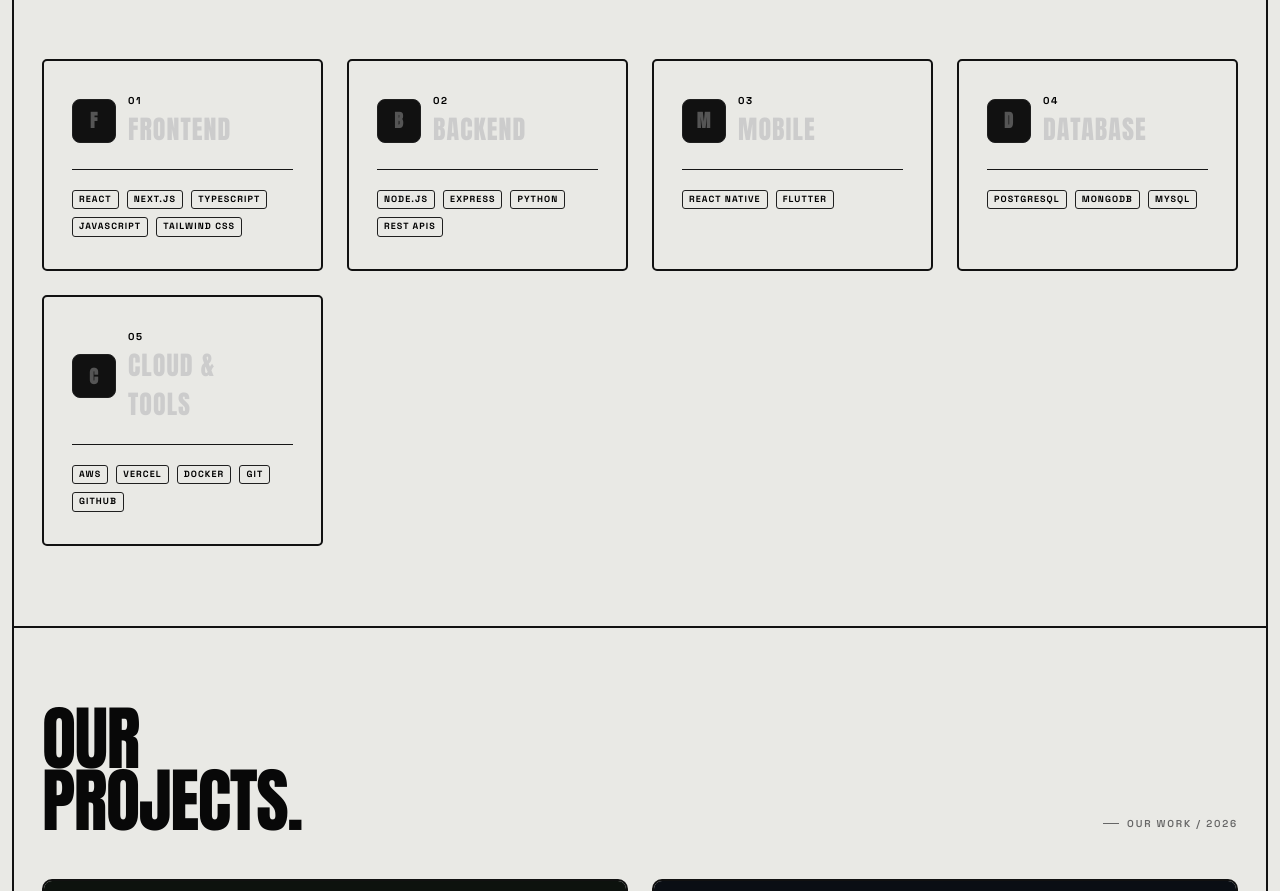
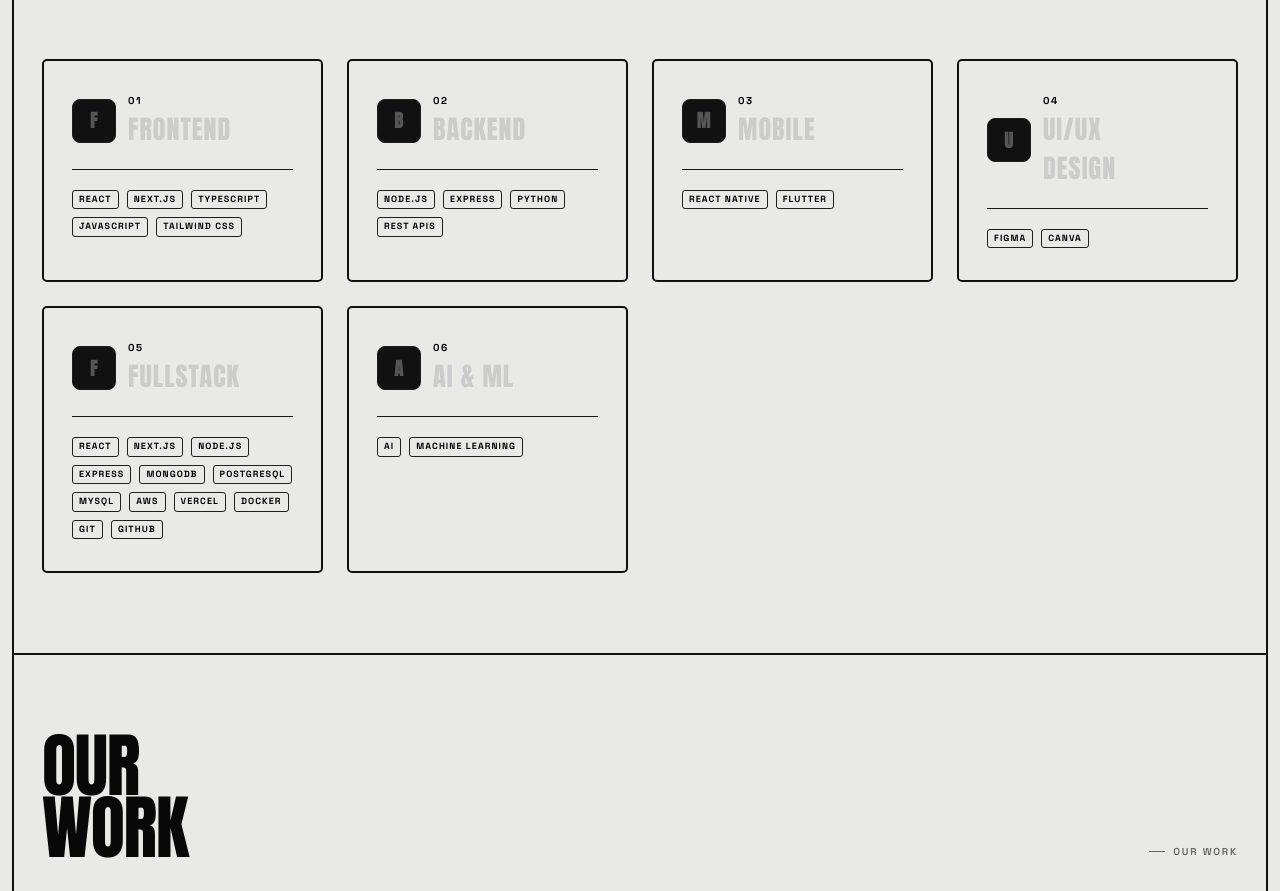
Before and after one commit to AdityaGore2960/DigitalKroftPortfolio, a Next.js app: page / in a window 1280 px wide. Shown: the part 1877-2768 px from the top of the page. Built offline with nearby package versions, Linux system fonts and the light colour scheme.

Commit message:
Modification

```diff
--- a/components/About.tsx
+++ b/components/About.tsx
@@ -147,10 +147,10 @@ export default function About() {
             }}
           >
             {[
-              { num: "4+", label: "Years Learning" },
+              { num: "4+", label: "Working Years" },
               { num: "10+", label: "Projects Built" },
               { num: "8+", label: "Technologies" },
-              { num: "∞", label: "Curiosity" },
+              { num: "10+", label: "Clients" },
             ].map((stat) => (
               <div
                 key={stat.label}
--- a/components/Hero.tsx
+++ b/components/Hero.tsx
@@ -35,7 +35,7 @@ export default function Hero() {
           transition={{ duration: 0.5 }}
           className="section-label"
         >
-          PORTFOLIO / 2026
+          PORTFOLIO
         </motion.span>
         <motion.span
           initial={{ opacity: 0 }}
--- a/components/MobileMenu.tsx
+++ b/components/MobileMenu.tsx
@@ -89,7 +89,7 @@ export default function MobileMenu({ isOpen, onClose }: MobileMenuProps) {
                     letterSpacing: "0.05em",
                   }}
                 >
-                  AG
+                  DK
                 </span>
               </div>
               <button
--- a/components/Projects.tsx
+++ b/components/Projects.tsx
@@ -40,10 +40,10 @@ export default function Projects() {
         >
           OUR
           <br />
-          PROJECTS.
+          WORK
         </motion.h2>
 
-        <SectionLabel>OUR WORK / 2026</SectionLabel>
+        <SectionLabel>OUR WORK</SectionLabel>
       </div>
 
       {/* All Projects — Two column */}
--- a/data/skills.ts
+++ b/data/skills.ts
@@ -33,19 +33,27 @@ export const skillCategories: SkillCategory[] = [
     skills: ["React Native", "Flutter"],
   },
   {
-    id: "database",
-    category: "Database",
-    icon: "D",
+    id: "ui/ux design",
+    category: "UI/UX Design",
+    icon: "U",
     color: "#F59E0B",
     gradient: "linear-gradient(135deg, #F59E0B22, #fbbf2411)",
-    skills: ["PostgreSQL", "MongoDB", "MySQL"],
+    skills: ["Figma", "Canva"],
   },
   {
-    id: "cloud",
-    category: "Cloud & Tools",
-    icon: "C",
+    id: "fullstack",
+    category: "FullStack",
+    icon: "F",
     color: "#EF4444",
     gradient: "linear-gradient(135deg, #EF444422, #f8717111)",
-    skills: ["AWS", "Vercel", "Docker", "Git", "GitHub"],
+    skills: ["React","Next.js","Node.js","Express","MongoDB","PostgreSQL","MySQL","AWS","Vercel","Docker","Git","GitHub"],
+  },
+  {
+    id: "Artificial Intelligence & Machine Learning",
+    category: "AI & ML",
+    icon: "A",
+    color: "#10B981",
+    gradient: "linear-gradient(135deg, #10B98122, #34d39911)",
+    skills: ["AI", "Machine Learning"],
   },
 ];
--- a/lib/config.ts
+++ b/lib/config.ts
@@ -5,9 +5,9 @@
 
 export const siteConfig = {
   // Personal Info
-  name: "Digital Kroft",
+  name: "DigitalKroft",
   initials: "DK",
-  role: "Software Development Company",
+  role: "DigitalKroft - Software Development Company",
   tagline: "WE BUILD\nSCALABLE DIGITAL\nPRODUCTS THAT\nMAKE AN IMPACT.",
   location: "India",
 
```
